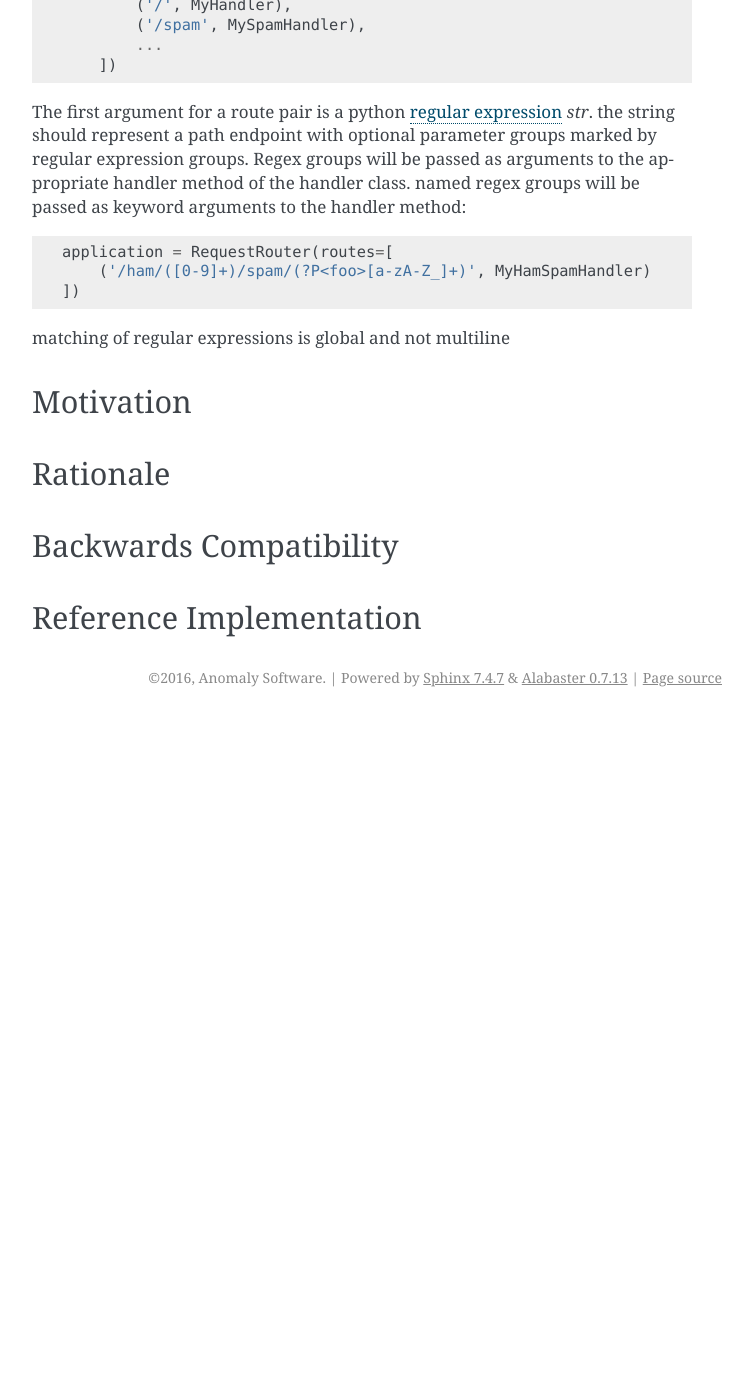
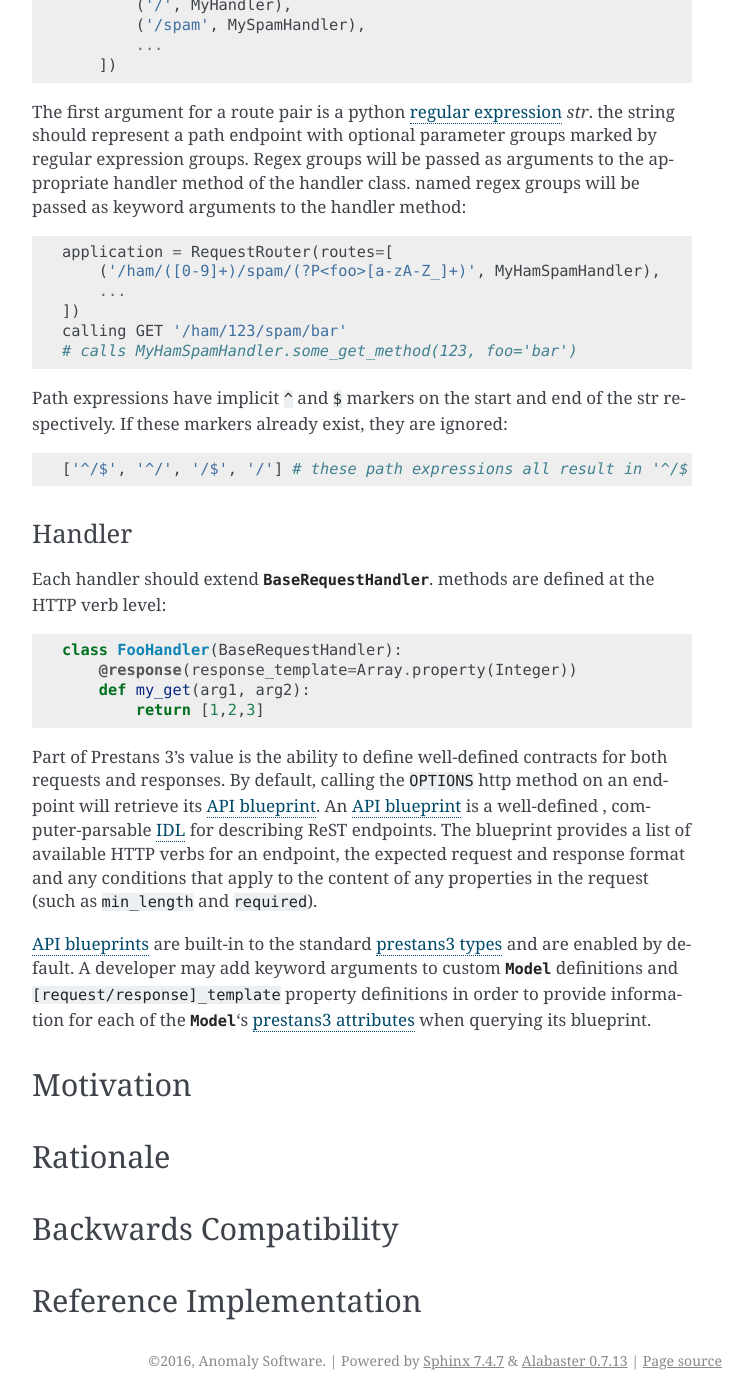
Before and after one commit to coderatchet/prestans3, a Sphinx documentation site: the page built from docs/peps/PEP-3_router_and_handler_interface.rst, in a window 1280 px wide and 1400 px high, scrolled down 1266 px. Shown: the whole window, without its empty margins (388-1141 px from the left). Built offline with Sphinx 7.4.7, drawn with Linux system fonts in a browser that asks for light colours; before the commit the page ends 1983 px from its top, so only the background shows below that.

Commit message:
added glossary entries for blueprint and IDL and continued on with handler documentation

```diff
--- a/docs/conf.py
+++ b/docs/conf.py
@@ -87,6 +87,11 @@ rst_epilog = """
 
 .. |rule|  replace:: :term:`property rule`
 .. |rules|  replace:: :term:`property rules<property rule>`
+
+.. |blueprint|  replace:: :term:`API blueprint`
+.. |blueprints|  replace:: :term:`API blueprints<API blueprint>`
+
+.. |IDL|  replace:: :term:`IDL<IDL (Interface Definition Language)>`
 
 .. |emdash|  unicode:: U+2014  .. em dash
 .. |hellip|  unicode:: U+2026 .. ellipsis
--- a/docs/peps/PEP-3_router_and_handler_interface.rst
+++ b/docs/peps/PEP-3_router_and_handler_interface.rst
@@ -53,18 +53,44 @@ The most simple use case will appear like this (note that handlers are defined a
             ...
         ])
 
+.. _regular expression: https://docs.python.org/3/library/re.html
+
 The first argument for a route pair is a python `regular expression`_ `str`. the string should represent a path endpoint
 with optional parameter groups marked by regular expression groups. Regex groups will be passed as arguments to the
 appropriate handler method of the handler class. named regex groups will be passed as keyword arguments to the handler
 method::
 
     application = RequestRouter(routes=[
-        ('/ham/([0-9]+)/spam/(?P<foo>[a-zA-Z_]+)', MyHamSpamHandler)
+        ('/ham/([0-9]+)/spam/(?P<foo>[a-zA-Z_]+)', MyHamSpamHandler),
+        ...
     ])
+    calling GET '/ham/123/spam/bar'
+    # calls MyHamSpamHandler.some_get_method(123, foo='bar')
 
-matching of regular expressions is global and not multiline
+Path expressions have implicit ``^`` and ``$`` markers on the start and end of the str respectively. If these markers
+already exist, they are ignored::
 
-.. _regular expression: https://docs.python.org/3/library/re.html
+    ['^/$', '^/', '/$', '/'] # these path expressions all result in '^/$'
+
+Handler
+^^^^^^^
+
+Each handler should extend :class:`~request_handler.BaseRequestHandler`. methods are defined at the HTTP verb level::
+
+    class FooHandler(BaseRequestHandler):
+        @response(response_template=Array.property(Integer))
+        def my_get(arg1, arg2):
+            return [1,2,3]
+
+Part of Prestans 3's value is the ability to define well-defined contracts for both requests and responses. By default,
+calling the ``OPTIONS`` http method on an endpoint will retrieve its |blueprint|\ . An |blueprint| is a well-defined
+, computer-parsable |IDL| for describing ReST endpoints. The blueprint provides a list of available HTTP verbs for
+an endpoint, the expected request and response format and any conditions that apply to the content of any properties in
+the request (such as ``min_length`` and ``required``).
+
+|blueprints| are built-in to the standard |types| and are enabled by default. A developer may add keyword arguments to
+custom |Model| definitions and ``[request/response]_template`` property definitions in order to provide information for
+each of the |Model|\ 's |attributes| when querying its blueprint.
 
 Motivation
 ----------
```
Also changed, not shown: docs/glossary.rst (+7 -0 lines), 1 other file.
